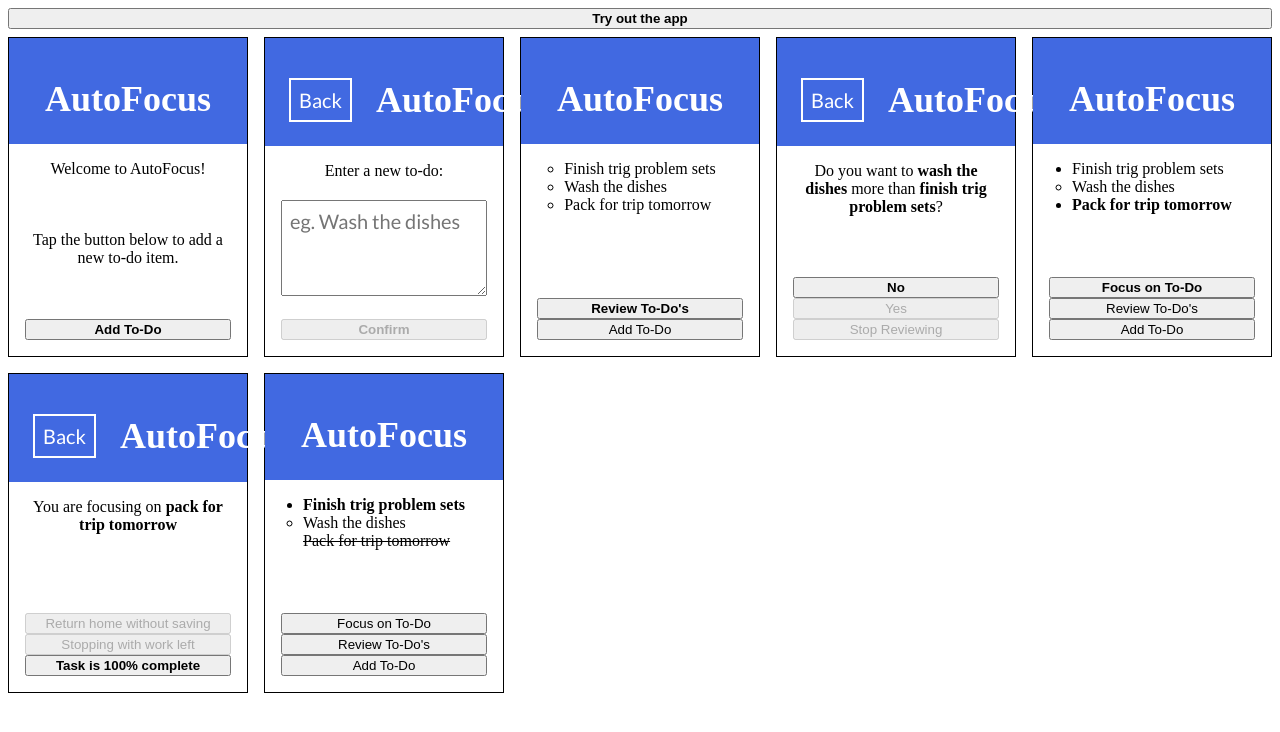
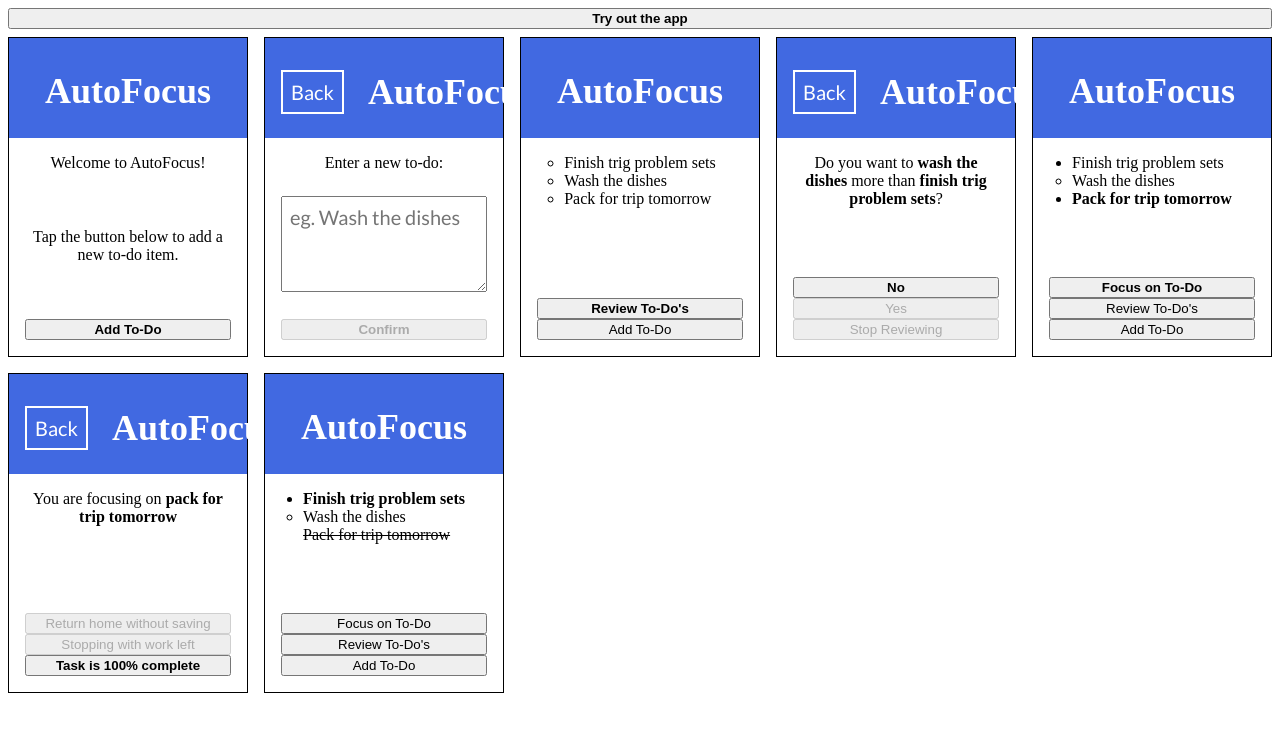
Before and after one commit to avidrucker/autofocus-ui, a React (Create React App) app: page / in a window 1280 px wide. Shown: the top 732 px of the page. Built offline with nearby package versions, Linux system fonts and the light colour scheme.

Commit message:
fix relocate fixed styles to header children

```diff
--- a/src/components/HeaderWrapper.tsx
+++ b/src/components/HeaderWrapper.tsx
@@ -2,6 +2,6 @@ import React  from 'react';
 
 export const HeaderWrapper =
 	(props: any) =>
-	<div className={props.className + " pa2 bg-blue"}>
+	<div className={props.className}>
 		{props.children}
 	</div>;
```
